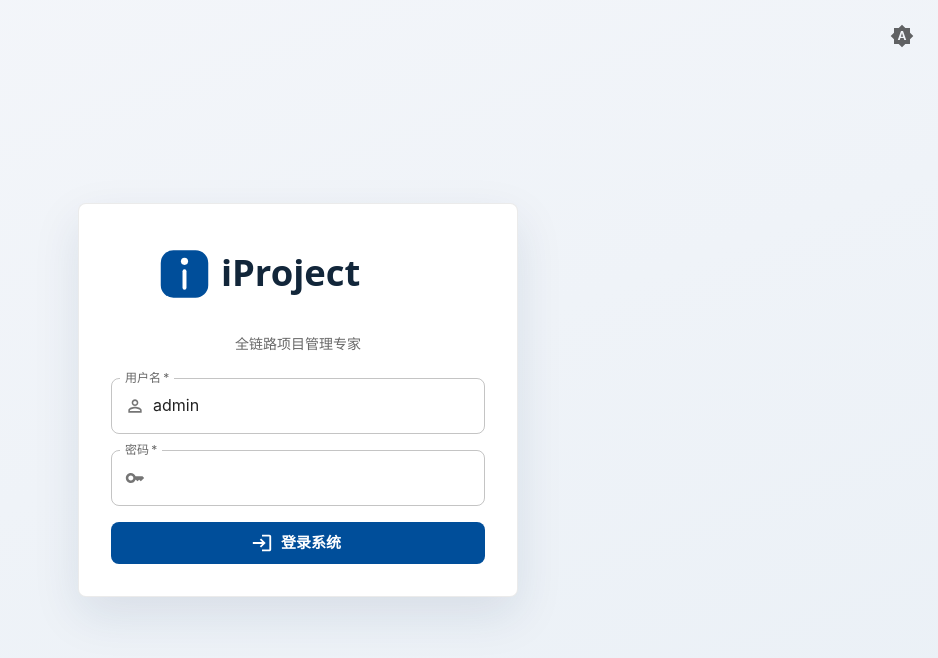
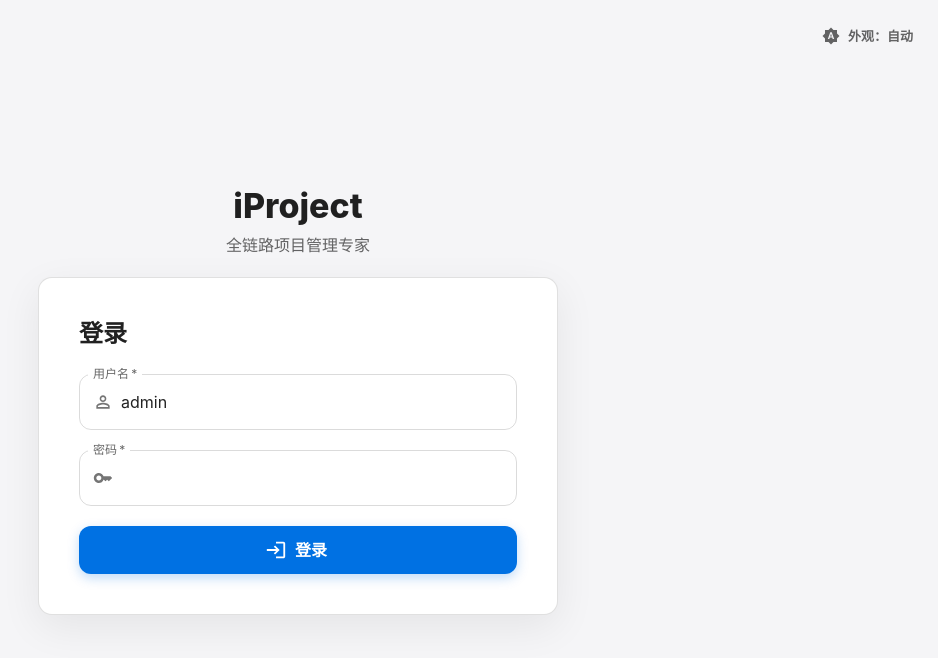
Before and after one commit to cnantol/iProject, a React (Vite) app in the folder client/: page /login in a window 1280 px wide. Shown: the top 658 px of the page, without its empty margins (342-1280 px from the left). Built offline with nearby package versions, Linux system fonts and the light colour scheme; no server answers.

Commit message:
更新登录页面

```diff
--- a/client/src/pages/Login.jsx
+++ b/client/src/pages/Login.jsx
@@ -4,7 +4,6 @@ import Box from '@mui/material/Box';
 import Button from '@mui/material/Button';
 import Card from '@mui/material/Card';
 import CircularProgress from '@mui/material/CircularProgress';
-import IconButton from '@mui/material/IconButton';
 import Stack from '@mui/material/Stack';
 import TextField from '@mui/material/TextField';
 import Typography from '@mui/material/Typography';
@@ -19,21 +18,23 @@ import DarkModeIcon from '@mui/icons-material/DarkMode';
 import { useAuth } from '../context/AuthContext';
 import { useThemeMode } from '../context/ThemeContext';
 import { errorMessage } from '../api';
-import { useAppLogo } from '../context/AppLogoContext';
 
 export default function Login() {
   const { login } = useAuth();
-  const { mode, preference, setPreference } = useThemeMode();
-  const { src } = useAppLogo();
-  const [logoFailed, setLogoFailed] = useState(false);
-  const themeLogo = mode === 'dark' ? '/logo-dark.svg' : '/logo.svg';
-  const logo = logoFailed || src === '/logo.svg' ? themeLogo : src;
+  const { preference, setPreference } = useThemeMode();
   const navigate = useNavigate();
   const location = useLocation();
   const [username, setUsername] = useState('admin');
   const [password, setPassword] = useState('');
   const [loading, setLoading] = useState(false);
   const [error, setError] = useState('');
+
+  const modeLabel = preference === 'dark' ? '深色' : preference === 'light' ? '浅色' : '自动';
+  const ModeIcon = preference === 'dark' ? DarkModeIcon : preference === 'light' ? LightModeIcon : BrightnessAutoIcon;
+
+  const cyclePreference = () => {
+    setPreference(preference === 'system' ? 'light' : preference === 'light' ? 'dark' : 'system');
+  };
 
   const handleSubmit = async (event) => {
     event.preventDefault();
@@ -57,37 +58,58 @@ export default function Login() {
         display: 'flex',
         alignItems: 'center',
         justifyContent: 'center',
-        background: (theme) =>
-          theme.palette.mode === 'dark'
-            ? 'linear-gradient(160deg, #0D141B 0%, #101A26 100%)'
-            : 'linear-gradient(160deg, #F4F6FA 0%, #EAF0F6 100%)',
-        p: 2
+        p: 2,
+        bgcolor: (theme) => (theme.palette.mode === 'dark' ? '#000000' : '#F5F5F7')
       }}
     >
-      <IconButton
-        onClick={() => setPreference(preference === 'system' ? 'light' : preference === 'light' ? 'dark' : 'system')}
-        aria-label="切换主题模式"
-        title="切换主题模式"
+      <Button
+        size="small"
+        startIcon={<ModeIcon fontSize="small" />}
+        onClick={cyclePreference}
         sx={{
           position: 'absolute',
-          top: 16,
-          right: 16,
-          color: 'text.secondary'
+          top: 18,
+          right: 20,
+          color: 'text.secondary',
+          textTransform: 'none',
+          fontWeight: 600,
+          borderRadius: 1.5,
+          '&:hover': { bgcolor: 'action.hover' }
         }}
       >
-        {preference === 'system' ? <BrightnessAutoIcon /> : preference === 'dark' ? <DarkModeIcon /> : <LightModeIcon />}
-      </IconButton>
-      <Card sx={{ position: 'relative', overflow: 'hidden', width: '100%', maxWidth: 440, p: { xs: 3, md: 4 }, boxShadow: (theme) => (theme.palette.mode === 'dark' ? '0 18px 48px rgba(0,0,0,0.45)' : '0 18px 48px rgba(20,50,85,0.10)') }}>
-        <Stack spacing={3}>
-          <Box sx={{ textAlign: 'center' }}>
-            <Box component="img" src={logo} alt="iProject" onError={() => setLogoFailed(true)} sx={{ height: 76, maxWidth: '100%', width: 'auto', objectFit: 'contain', mb: 1.5 }} />
-            <Typography variant="body2" color="text.secondary" sx={{ mt: 0.5 }}>
-              全链路项目管理专家
-            </Typography>
-          </Box>
-          {error && <Alert severity="error">{error}</Alert>}
+        外观：{modeLabel}
+      </Button>
+
+      <Stack spacing={2.5} sx={{ width: '100%', maxWidth: 520 }}>
+        <Box sx={{ textAlign: 'center' }}>
+          <Typography variant="h4" sx={{ fontWeight: 800, letterSpacing: 0 }}>
+            iProject
+          </Typography>
+          <Typography variant="body1" color="text.secondary" sx={{ mt: 0.75 }}>
+            全链路项目管理专家
+          </Typography>
+        </Box>
+
+        <Card
+          elevation={0}
+          sx={(theme) => ({
+            width: '100%',
+            p: { xs: 3.5, sm: 5 },
+            borderRadius: '14px',
+            border: '1px solid',
+            borderColor: 'divider',
+            bgcolor: theme.palette.mode === 'dark' ? '#1C1C1E' : '#FFFFFF',
+            boxShadow: theme.palette.mode === 'dark'
+              ? '0 18px 48px rgba(0,0,0,0.45)'
+              : '0 12px 40px rgba(0,0,0,0.07)'
+          })}
+        >
+          <Typography variant="h5" sx={{ fontWeight: 700, mb: 3 }}>
+            登录
+          </Typography>
+          {error && <Alert severity="error" sx={{ mb: 2, borderRadius: 1.5 }}>{error}</Alert>}
           <form onSubmit={handleSubmit}>
-            <Stack spacing={2}>
+            <Stack spacing={2.5}>
               <TextField
                 label="用户名"
                 value={username}
@@ -95,6 +117,20 @@ export default function Login() {
                 autoComplete="username"
                 required
                 fullWidth
+                sx={(theme) => ({
+                  '& .MuiInputBase-root': { minHeight: 52 },
+                  '& .MuiOutlinedInput-root': {
+                    borderRadius: 1.5,
+                    bgcolor: theme.palette.mode === 'dark' ? 'rgba(255,255,255,0.06)' : '#FFFFFF',
+                    transition: 'border-color 0.2s ease, box-shadow 0.2s ease',
+                    '& fieldset': {
+                      borderColor: theme.palette.mode === 'dark' ? 'rgba(255,255,255,0.18)' : 'rgba(0,0,0,0.14)'
+                    },
+                    '&:hover fieldset': { borderColor: '#0071E3' },
+                    '&.Mui-focused fieldset': { borderColor: '#0071E3', borderWidth: 1.5 }
+                  },
+                  '& .MuiInputLabel-root.Mui-focused': { color: '#0071E3' }
+                })}
                 InputProps={{
                   startAdornment: (
                     <InputAdornment position="start">
@@ -111,6 +147,20 @@ export default function Login() {
                 autoComplete="current-password"
                 required
                 fullWidth
+                sx={(theme) => ({
+                  '& .MuiInputBase-root': { minHeight: 52 },
+                  '& .MuiOutlinedInput-root': {
+                    borderRadius: 1.5,
+                    bgcolor: theme.palette.mode === 'dark' ? 'rgba(255,255,255,0.06)' : '#FFFFFF',
+                    transition: 'border-color 0.2s ease, box-shadow 0.2s ease',
+                    '& fieldset': {
+                      borderColor: theme.palette.mode === 'dark' ? 'rgba(255,255,255,0.18)' : 'rgba(0,0,0,0.14)'
+                    },
+                    '&:hover fieldset': { borderColor: '#0071E3' },
+                    '&.Mui-focused fieldset': { borderColor: '#0071E3', borderWidth: 1.5 }
+                  },
+                  '& .MuiInputLabel-root.Mui-focused': { color: '#0071E3' }
+                })}
                 InputProps={{
                   startAdornment: (
                     <InputAdornment position="start">
@@ -119,14 +169,30 @@ export default function Login() {
                   )
                 }}
               />
-              <Button type="submit" variant="contained" size="large" startIcon={<LoginIcon />} disabled={loading} fullWidth>
-                {loading ? <CircularProgress size={22} color="inherit" /> : '登录系统'}
+              <Button
+                type="submit"
+                variant="contained"
+                size="large"
+                startIcon={loading ? <CircularProgress size={18} color="inherit" /> : <LoginIcon />}
+                disabled={loading}
+                fullWidth
+                sx={{
+                  height: 48,
+                  borderRadius: 1.5,
+                  bgcolor: '#0071E3',
+                  textTransform: 'none',
+                  fontWeight: 600,
+                  fontSize: 16,
+                  boxShadow: '0 4px 12px rgba(0,113,227,0.25)',
+                  '&:hover': { bgcolor: '#0077ED', boxShadow: '0 6px 16px rgba(0,113,227,0.32)' }
+                }}
+              >
+                {loading ? '登录中...' : '登录'}
               </Button>
-
             </Stack>
           </form>
-        </Stack>
-      </Card>
+        </Card>
+      </Stack>
     </Box>
   );
 }
```
